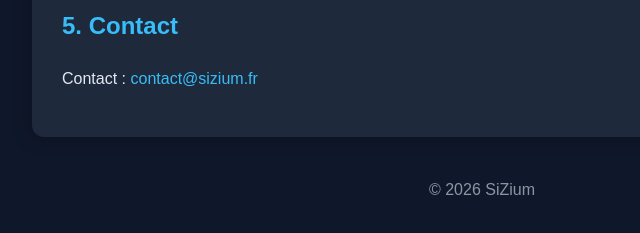
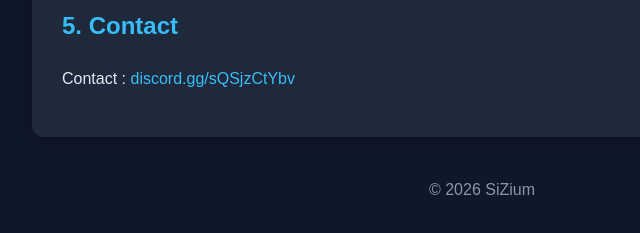
Before and after one commit to Issaw-One/SiZium, a website: page terms.html in a window 1280 px wide. Shown: the part 839-1072 px from the top of the page, 158-798 px from the left. Drawn offline with Linux system fonts and the light colour scheme.

Commit message:
Update terms.html

```diff
--- a/terms.html
+++ b/terms.html
@@ -74,7 +74,7 @@
             <p>Le service peut être modifié ou arrêté à tout moment sans préavis.</p>
 
             <h2>5. Contact</h2>
-            <p>Contact : <a href="mailto:contact@sizium.fr">contact@sizium.fr</a></p>
+            <p>Contact : <a href="https://discord.gg/sQSjzCtYbv">discord.gg/sQSjzCtYbv</a></p>
         </div>
 
         <footer>
```
